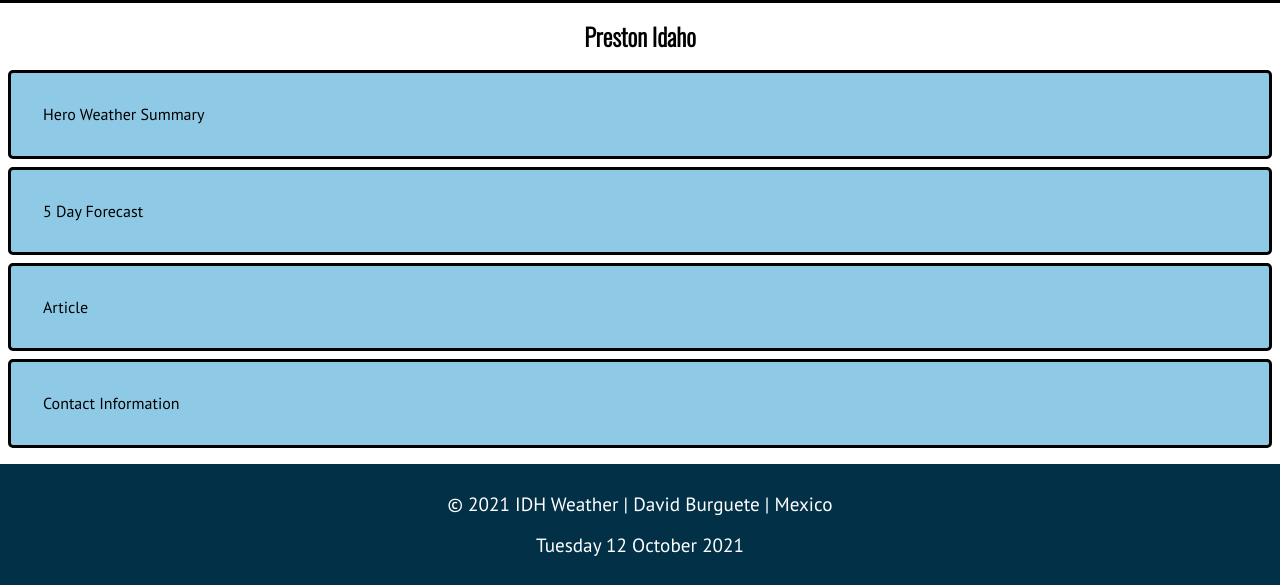
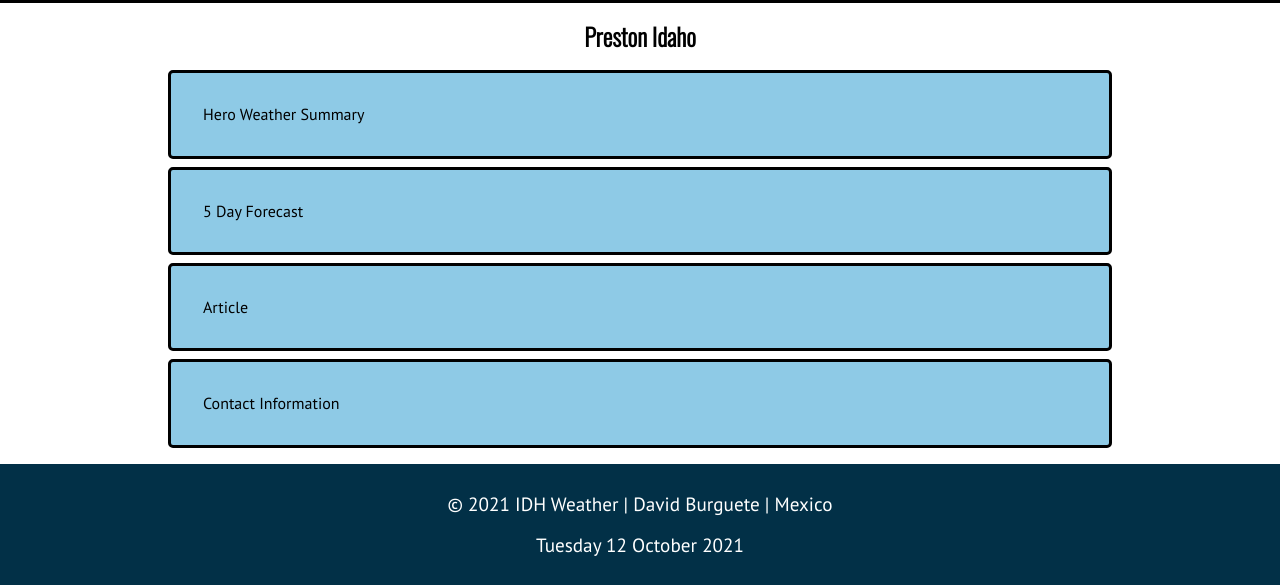
Before and after one commit to davidbte06/wdd230, a plain HTML site: page lesson4/preston-4.html in a window 1280 px wide. Shown: the part 314-899 px from the top of the page. Drawn offline with nearby package versions, Linux system fonts and the light colour scheme.

Commit message:
added corrections

```diff
--- a/lesson4/css/medium.css
+++ b/lesson4/css/medium.css
@@ -2,6 +2,11 @@
 
     nav a:hover {
         color: #FFB703;
+    }
+
+    .preston-main {
+        max-width: 960px;
+        margin: 0 auto;
     }
 
     .heading_preston {
```
